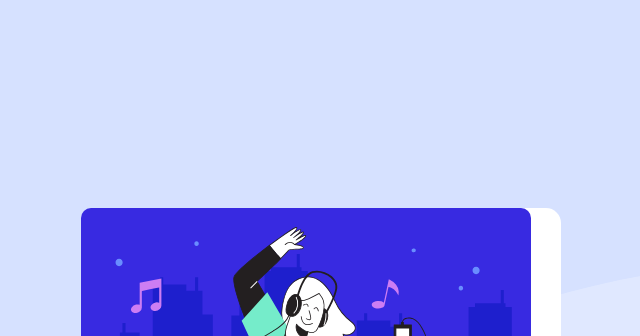
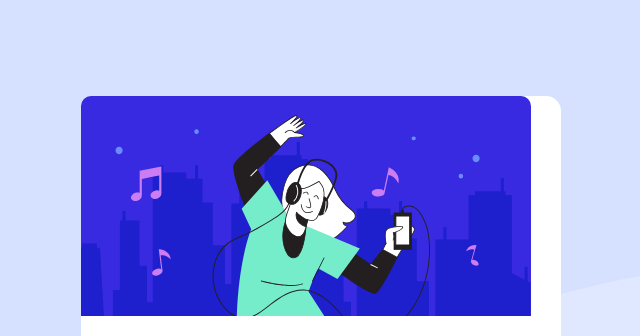
Before and after one commit to Shumaila-sayed/Order-summary, a plain HTML site: page index.html in a window 1280 px wide. Shown: the top 336 px of the page, without its empty margins (319-959 px from the left). Drawn offline with Linux system fonts and the light colour scheme.

Commit message:
Update styles.css

```diff
--- a/styles.css
+++ b/styles.css
@@ -13,7 +13,7 @@ body{
     background-repeat: no-repeat;
     font-family: 'Red Hat Display', sans-serif;
     background-color: hsl(225, 100%, 94%) ;
-    padding: 10em;
+    padding: 3em 6em;
     min-height:100vh;
     display: flex;
     align-items: center;
```
